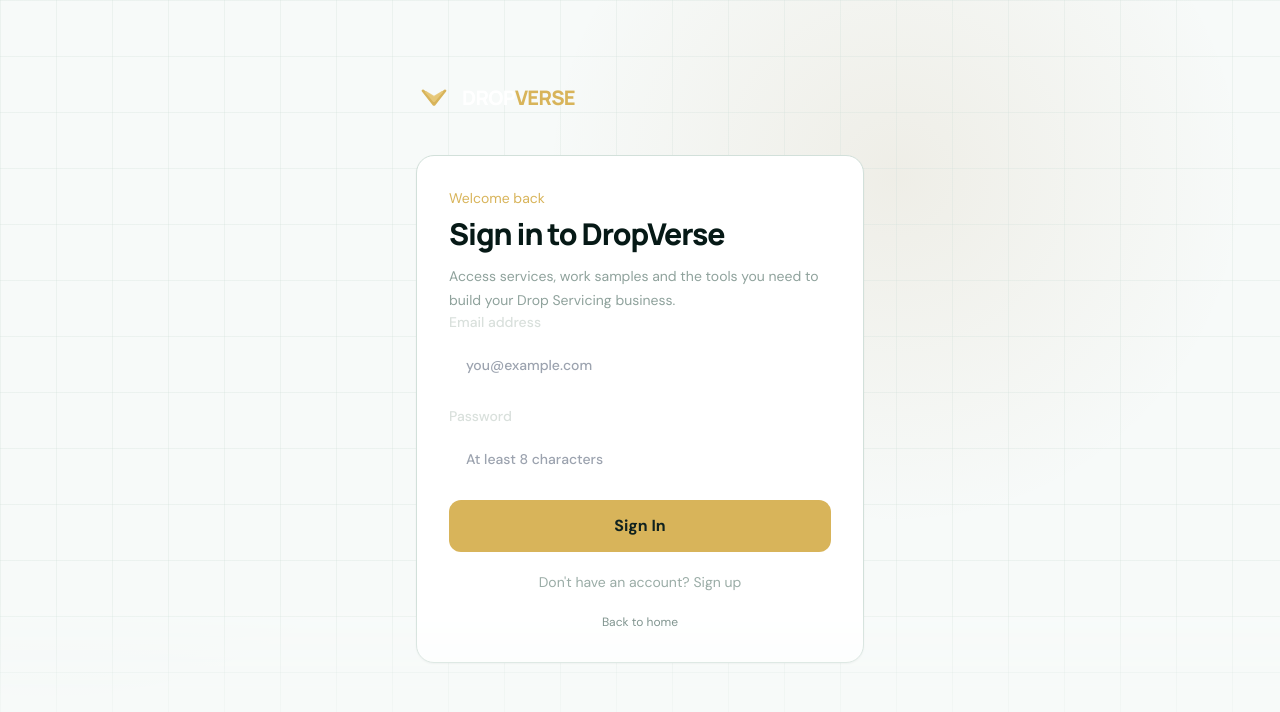
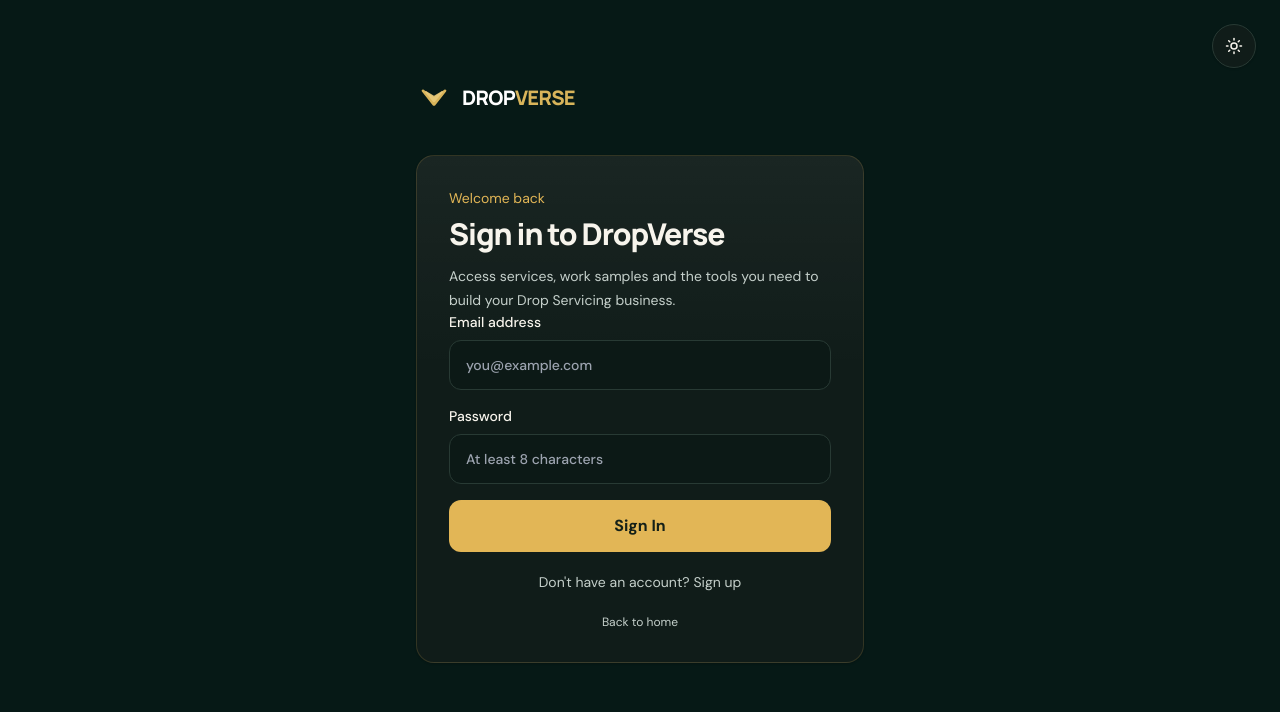
Before and after one commit to dropverseagency/dropverse, a Next.js app: page /login in a window 1280 px wide. Shown: the top 712 px of the page. Built offline with nearby package versions, Linux system fonts and the light colour scheme.

Commit message:
refactor(login): ThemeToggle + semantic tokens for light/dark

```diff
--- a/app/login/page.tsx
+++ b/app/login/page.tsx
@@ -4,14 +4,16 @@ import { FormEvent, Suspense, useEffect, useMemo, useRef, useState } from 'react
 import Link from 'next/link'
 import { useSearchParams } from 'next/navigation'
 import Brand from '../../components/Brand'
+import ThemeToggle from '../../components/ThemeToggle'
 import ProviderButton from '../../components/ProviderButton'
 import { createClient } from '../../lib/supabase'
 import { COUNTRIES, type Country } from '../../lib/countries'
 import { applyPendingReferral } from '../../lib/attributeReferralAction'
 
-// Google OAuth is wired in Supabase but kept hidden from the UI until Google
-// verification is complete. Flip to true (or NEXT_PUBLIC_GOOGLE_SIGN_IN=true) to restore.
 const GOOGLE_SIGN_IN_ENABLED = process.env.NEXT_PUBLIC_GOOGLE_SIGN_IN === 'true'
+
+const fieldClass =
+  'mt-2 w-full rounded-xl border border-border bg-muted px-4 py-3.5 text-foreground outline-none focus:border-primary/50'
 
 export default function LoginPage() {
   return (
@@ -22,14 +24,9 @@ export default function LoginPage() {
 }
 
 function LoginPageInner() {
-  // Use next/navigation's useSearchParams() so the values are always accurate
-  // after client-side (soft) navigation — window.location.search is stale during
-  // Next.js soft transitions and caused the ref mode to be missed.
   const searchParams = useSearchParams()
   const [redirectTo] = useState(() => searchParams.get('redirect') || '/dashboard')
-  // Visitors arriving from an affiliate link (/r/CODE → /login?ref=CODE) land
-  // directly on the sign-up form instead of the sign-in form.
-  const [mode, setMode] = useState<'login' | 'signup'>(() => searchParams.get('ref') ? 'signup' : 'login')
+  const [mode, setMode] = useState<'login' | 'signup'>(() => (searchParams.get('ref') ? 'signup' : 'login'))
   const [referralPrefill] = useState(() => searchParams.get('ref') || '')
   const [loading, setLoading] = useState(false)
   const [providerLoading, setProviderLoading] = useState<string | null>(null)
@@ -41,28 +38,25 @@ function LoginPageInner() {
     setError(null)
     setMessage(null)
     setLoading(true)
-
     const form = new FormData(event.currentTarget)
     const email = String(form.get('email') || '').trim()
     const password = String(form.get('password') || '')
     const supabase = createClient()
-
     try {
       if (mode === 'signup') {
         const fullName = String(form.get('full_name') || '').trim()
         const phone = String(form.get('phone') || '').trim()
         const username = String(form.get('username') || '').trim()
-        if (!username || username.length < 3) {
-          throw new Error('Username is required (at least 3 characters).')
-        }
+        if (!username || username.length < 3) throw new Error('Username is required (at least 3 characters).')
         const telegramUsername = String(form.get('telegram_username') || '').trim()
         const referralCode = String(form.get('referral_code') || '').trim().toUpperCase()
         if (referralCode) {
           try {
             await fetch('/api/referral/pending?code=' + encodeURIComponent(referralCode))
-          } catch { /* non-fatal — attribution retries after signup */ }
+          } catch {
+            /* non-fatal */
+          }
         }
-
         const { data, error: signUpError } = await supabase.auth.signUp({
           email,
           password,
@@ -79,18 +73,13 @@ function LoginPageInner() {
           }
           throw signUpError
         }
-        // Apply any pending referral code (from a /r/... link the user clicked before signing up).
         applyPendingReferral().catch(() => undefined)
         if (data.session) window.location.assign(redirectTo)
         else setMessage('Account created. Please open the confirmation email we sent to your inbox, then sign in.')
       } else {
         const { error: signInError, data: signInData } = await supabase.auth.signInWithPassword({ email, password })
         if (signInError) throw signInError
-        // Apply any pending referral code (from a /r/... link clicked before signing in).
-        // Applies once to the now-authenticated user; safe and idempotent.
         applyPendingReferral().catch(() => undefined)
-        // New users (no workspace yet) start at Pricing to pick a plan;
-        // existing users with a workspace go straight to the dashboard.
         window.location.assign(await firstLoginTarget(supabase, signInData?.user?.id ?? ''))
       }
     } catch (submitError) {
@@ -115,8 +104,6 @@ function LoginPageInner() {
     }
   }
 
-  // Decide where a signed-in user should land: existing users -> dashboard,
-  // brand-new users (no workspace yet) -> /pricing to choose a plan.
   async function firstLoginTarget(
     supabase: ReturnType<typeof createClient>,
     userId: string,
@@ -127,8 +114,6 @@ function LoginPageInner() {
     return '/pricing'
   }
 
-  // Handle email confirmation hash: /auth/v1/verify lands on the site with the token in the URL.
-  // When the user follows the confirm link, exchange the hash and redirect.
   useEffect(() => {
     if (typeof window === 'undefined') return
     if (window.location.hash.length < 3) return
@@ -142,13 +127,20 @@ function LoginPageInner() {
   }, [redirectTo])
 
   return (
-    <main className="min-h-screen grid-bg px-5 py-12 sm:py-20">
+    <main className="relative min-h-screen bg-background px-5 py-12 text-foreground sm:py-20">
+      <div className="absolute right-4 top-4 z-10 sm:right-6 sm:top-6">
+        <ThemeToggle />
+      </div>
       <div className="mx-auto w-full max-w-md">
         <Brand />
-        <div className="card mt-8 rounded-3xl p-7 sm:p-8">
-          <p className="text-sm text-[#d8b45a]">{mode === 'login' ? 'Welcome back' : 'Start your journey'}</p>
-          <h1 className="font-display mt-2 text-3xl font-extrabold">{mode === 'login' ? 'Sign in to DropVerse' : 'Create your account'}</h1>
-          <p className="mt-3 text-sm leading-6 text-[#8fa29c]">Access services, work samples and the tools you need to build your Drop Servicing business.</p>
+        <div className="card mt-8 rounded-3xl border border-border bg-card p-7 sm:p-8">
+          <p className="text-sm text-primary">{mode === 'login' ? 'Welcome back' : 'Start your journey'}</p>
+          <h1 className="font-display mt-2 text-3xl font-extrabold text-foreground">
+            {mode === 'login' ? 'Sign in to DropVerse' : 'Create your account'}
+          </h1>
+          <p className="mt-3 text-sm leading-6 text-muted-foreground">
+            Access services, work samples and the tools you need to build your Drop Servicing business.
+          </p>
 
           {GOOGLE_SIGN_IN_ENABLED ? (
             <>
@@ -159,31 +151,107 @@ function LoginPageInner() {
                   loading={providerLoading === 'google'}
                   onClick={() => handleProvider('google')}
                   logo={
-                    <svg viewBox="0 0 48 48" className="h-5 w-5" aria-hidden="true"><path fill="#EA4335" d="M24 9.5c3.54 0 6.71 1.22 9.21 3.6l6.85-6.85C35.9 2.38 30.47 0 24 0 14.62 0 6.51 5.38 2.56 13.22l7.98 6.19C12.43 13.72 17.74 9.5 24 9.5z"/><path fill="#4285F4" d="M46.98 24.55c0-1.57-.15-3.09-.38-4.55H24v9.02h12.94c-.58 2.96-2.26 5.48-4.78 7.18l7.73 6c4.51-4.18 7.09-10.36 7.09-17.65z"/><path fill="#FBBC05" d="M10.53 28.59a14.5 14.5 0 0 1 0-9.18l-7.98-6.19a24.01 24.01 0 0 0 0 21.56l7.98-6.19z"/><path fill="#34A853" d="M24 48c6.48 0 11.93-2.13 15.89-5.81l-7.73-6c-2.15 1.45-4.92 2.3-8.16 2.3-6.26 0-11.57-4.22-13.47-9.91l-7.98 6.19C6.51 42.62 14.62 48 24 48z"/></svg>
+                    <svg viewBox="0 0 48 48" className="h-5 w-5" aria-hidden="true">
+                      <path fill="#EA4335" d="M24 9.5c3.54 0 6.71 1.22 9.21 3.6l6.85-6.85C35.9 2.38 30.47 0 24 0 14.62 0 6.51 5.38 2.56 13.22l7.98 6.19C12.43 13.72 17.74 9.5 24 9.5z" />
+                      <path fill="#4285F4" d="M46.98 24.55c0-1.57-.15-3.09-.38-4.55H24v9.02h12.94c-.58 2.96-2.26 5.48-4.78 7.18l7.73 6c4.51-4.18 7.09-10.36 7.09-17.65z" />
+                      <path fill="#FBBC05" d="M10.53 28.59a14.5 14.5 0 0 1 0-9.18l-7.98-6.19a24.01 24.01 0 0 0 0 21.56l7.98-6.19z" />
+                      <path fill="#34A853" d="M24 48c6.48 0 11.93-2.13 15.89-5.81l-7.73-6c-2.15 1.45-4.92 2.3-8.16 2.3-6.26 0-11.57-4.22-13.47-9.91l-7.98 6.19C6.51 42.62 14.62 48 24 48z" />
+                    </svg>
                   }
                 />
               </div>
-              <div className="my-6 flex items-center gap-3 text-xs uppercase tracking-[.16em] text-[#718781]"><span className="h-px flex-1 bg-white/10" />or email<span className="h-px flex-1 bg-white/10" /></div>
+              <div className="my-6 flex items-center gap-3 text-xs uppercase tracking-[.16em] text-muted-foreground">
+                <span className="h-px flex-1 bg-border" />
+                or email
+                <span className="h-px flex-1 bg-border" />
+              </div>
             </>
           ) : null}
 
           <form onSubmit={handleSubmit} className="space-y-4">
-            {mode === 'signup' && <>
-              <label className="block text-sm font-medium text-[#d9e0dc]">Full name<input name="full_name" className="mt-2 w-full rounded-xl border border-white/10 bg-white/5 px-4 py-3.5 outline-none focus:border-[rgba(216,180,90,0.50)]" type="text" placeholder="Your full name" required autoComplete="name" /></label>
-              <label className="block text-sm font-medium text-[#d9e0dc]">Mobile number <span className="text-xs font-normal text-[#9aaca6]">(must work on WhatsApp or Telegram)</span><CountryPhoneField /></label>
-              <label className="block text-sm font-medium text-[#d9e0dc]">Username<input name="username" className="mt-2 w-full rounded-xl border border-white/10 bg-white/5 px-4 py-3.5 outline-none focus:border-[rgba(216,180,90,0.50)]" type="text" placeholder="Pick a username" required minLength={3} autoComplete="username" /></label>
-              <label className="block text-sm font-medium text-[#d9e0dc]">Telegram username <span className="text-xs font-normal text-[#9aaca6]">(optional)</span><input name="telegram_username" className="mt-2 w-full rounded-xl border border-white/10 bg-white/5 px-4 py-3.5 outline-none focus:border-[rgba(216,180,90,0.50)]" type="text" placeholder="@username" autoComplete="nickname" /></label>
-              <label className="block text-sm font-medium text-[#d9e0dc]">Referral code <span className="text-xs font-normal text-[#9aaca6]">(optional — from a friend's invite link)</span><input name="referral_code" id="referral_code" className="mt-2 w-full rounded-xl border border-white/10 bg-white/5 px-4 py-3.5 uppercase outline-none focus:border-[rgba(216,180,90,0.50)]" type="text" placeholder="DV-XXXXXXXX" maxLength={12} autoComplete="off" defaultValue={referralPrefill} /></label>
-            </>}
-            <label className="block text-sm font-medium text-[#d9e0dc]">Email address<input name="email" className="mt-2 w-full rounded-xl border border-white/10 bg-white/5 px-4 py-3.5 outline-none focus:border-[rgba(216,180,90,0.50)]" type="email" placeholder="you@example.com" required autoComplete="email" /></label>
-            <label className="block text-sm font-medium text-[#d9e0dc]">Password<input name="password" className="mt-2 w-full rounded-xl border border-white/10 bg-white/5 px-4 py-3.5 outline-none focus:border-[rgba(216,180,90,0.50)]" type="password" placeholder="At least 8 characters" required minLength={8} autoComplete={mode === 'login' ? 'current-password' : 'new-password'} /></label>
-            {message && <p className="rounded-lg border border-[rgba(216,180,90,0.30)] bg-[rgba(216,180,90,0.10)] px-4 py-2.5 text-sm text-[#f0d98b]">{message}</p>}
-            {error && <p className="rounded-lg border border-red-400/30 bg-red-400/10 px-4 py-2.5 text-sm text-red-200">{error}</p>}
-            <button disabled={loading || Boolean(providerLoading)} className="w-full rounded-xl bg-[#d8b45a] px-5 py-3.5 font-bold text-[#10221f] transition hover:bg-[#f0d98b] disabled:opacity-60">{loading ? 'Processing...' : mode === 'login' ? 'Sign In' : 'Create Account'}</button>
+            {mode === 'signup' && (
+              <>
+                <label className="block text-sm font-medium text-foreground">
+                  Full name
+                  <input name="full_name" className={fieldClass} type="text" placeholder="Your full name" required autoComplete="name" />
+                </label>
+                <label className="block text-sm font-medium text-foreground">
+                  Mobile number{' '}
+                  <span className="text-xs font-normal text-muted-foreground">(must work on WhatsApp or Telegram)</span>
+                  <CountryPhoneField />
+                </label>
+                <label className="block text-sm font-medium text-foreground">
+                  Username
+                  <input name="username" className={fieldClass} type="text" placeholder="Pick a username" required minLength={3} autoComplete="username" />
+                </label>
+                <label className="block text-sm font-medium text-foreground">
+                  Telegram username <span className="text-xs font-normal text-muted-foreground">(optional)</span>
+                  <input name="telegram_username" className={fieldClass} type="text" placeholder="@username" autoComplete="nickname" />
+                </label>
+                <label className="block text-sm font-medium text-foreground">
+                  Referral code{' '}
+                  <span className="text-xs font-normal text-muted-foreground">(optional — from a friend&apos;s invite link)</span>
+                  <input
+                    name="referral_code"
+                    id="referral_code"
+                    className={`${fieldClass} uppercase`}
+                    type="text"
+                    placeholder="DV-XXXXXXXX"
+                    maxLength={12}
+                    autoComplete="off"
+                    defaultValue={referralPrefill}
+                  />
+                </label>
+              </>
+            )}
+            <label className="block text-sm font-medium text-foreground">
+              Email address
+              <input name="email" className={fieldClass} type="email" placeholder="you@example.com" required autoComplete="email" />
+            </label>
+            <label className="block text-sm font-medium text-foreground">
+              Password
+              <input
+                name="password"
+                className={fieldClass}
+                type="password"
+                placeholder="At least 8 characters"
+                required
+                minLength={8}
+                autoComplete={mode === 'login' ? 'current-password' : 'new-password'}
+              />
+            </label>
+            {message && (
+              <p className="rounded-lg border border-primary/30 bg-primary/10 px-4 py-2.5 text-sm text-primary">{message}</p>
+            )}
+            {error && (
+              <p className="rounded-lg border border-danger/30 bg-danger/10 px-4 py-2.5 text-sm text-danger">{error}</p>
+            )}
+            <button
+              disabled={loading || Boolean(providerLoading)}
+              className="w-full rounded-xl bg-primary px-5 py-3.5 font-bold text-primary-foreground transition hover:opacity-90 disabled:opacity-60"
+            >
+              {loading ? 'Processing...' : mode === 'login' ? 'Sign In' : 'Create Account'}
+            </button>
           </form>
-          {mode === 'signup' && <p className="mt-4 text-xs leading-5 text-[#81948e]">Please make sure your phone number works on WhatsApp or Telegram so we can contact you when needed.</p>}
-          <button type="button" onClick={() => { setMode(mode === 'login' ? 'signup' : 'login'); setError(null); setMessage(null) }} className="mt-5 w-full text-sm text-[#9aaca6] hover:text-[#f0d98b]">{mode === 'login' ? "Don't have an account? Sign up" : 'Already have an account? Sign in'}</button>
-          <Link href="/" className="mt-5 block text-center text-xs text-[#718781] hover:text-[#d8b45a]">Back to home</Link>
+          {mode === 'signup' && (
+            <p className="mt-4 text-xs leading-5 text-muted-foreground">
+              Please make sure your phone number works on WhatsApp or Telegram so we can contact you when needed.
+            </p>
+          )}
+          <button
+            type="button"
+            onClick={() => {
+              setMode(mode === 'login' ? 'signup' : 'login')
+              setError(null)
+              setMessage(null)
+            }}
+            className="mt-5 w-full text-sm text-muted-foreground hover:text-primary"
+          >
+            {mode === 'login' ? "Don't have an account? Sign up" : 'Already have an account? Sign in'}
+          </button>
+          <Link href="/" className="mt-5 block text-center text-xs text-muted-foreground hover:text-primary">
+            Back to home
+          </Link>
         </div>
       </div>
     </main>
@@ -194,7 +262,7 @@ function CountryPhoneField() {
   const [country, setCountry] = useState<Country>(() => {
     const lang = typeof navigator !== 'undefined' ? navigator.language : 'en'
     const cc = lang.split('-').pop()?.toUpperCase() || 'US'
-    return COUNTRIES.find(c => c.iso2 === cc) || COUNTRIES.find(c => c.iso2 === 'US')!
+    return COUNTRIES.find((c) => c.iso2 === cc) || COUNTRIES.find((c) => c.iso2 === 'US')!
   })
   const [number, setNumber] = useState('')
   const [query, setQuery] = useState('')
@@ -213,10 +281,11 @@ function CountryPhoneField() {
   const filtered = useMemo(() => {
     const q = query.trim().toLowerCase()
     if (!q) return COUNTRIES
-    return COUNTRIES.filter(c =>
-      c.name.toLowerCase().includes(q) ||
-      c.iso2.toLowerCase().includes(q) ||
-      c.dialCode.includes(q.replace(/\+/, ''))
+    return COUNTRIES.filter(
+      (c) =>
+        c.name.toLowerCase().includes(q) ||
+        c.iso2.toLowerCase().includes(q) ||
+        c.dialCode.includes(q.replace(/\+/, '')),
     )
   }, [query])
 
@@ -231,38 +300,39 @@ function CountryPhoneField() {
       <div ref={boxRef} className="relative w-[11rem] shrink-0">
         <button
           type="button"
-          onClick={() => setOpen(o => !o)}
-          className="flex h-full w-full items-center gap-2 rounded-xl border border-white/10 bg-white/5 px-2 py-3.5 text-sm outline-none focus:border-[rgba(216,180,90,0.50)]"
+          onClick={() => setOpen((o) => !o)}
+          className="flex h-full w-full items-center gap-2 rounded-xl border border-border bg-muted px-2 py-3.5 text-sm outline-none focus:border-primary/50"
           aria-label="Choose country code"
         >
           <span className="text-base leading-none">{country.flag}</span>
-          <span className="font-semibold text-[#d9e0dc]">{country.iso2}</span>
-          <span className="text-[#9aaca6]">{country.dialCode}</span>
-          <svg viewBox="0 0 20 20" fill="currentColor" className="ml-auto h-4 w-4 text-[#718781]" aria-hidden="true"><path fillRule="evenodd" d="M5.23 7.21a.75.75 0 011.06.02L10 11.168l3.71-3.938a.75.75 0 111.09 1.03l-4.25 4.5a.75.75 0 01-1.09 0l-4.25-4.5a.75.75 0 01.02-1.06z" clipRule="evenodd" /></svg>
+          <span className="font-semibold text-foreground">{country.iso2}</span>
+          <span className="text-muted-foreground">{country.dialCode}</span>
         </button>
         {open && (
-          <div className="absolute left-0 top-full z-40 mt-1 w-[16rem] overflow-hidden rounded-xl border border-white/10 bg-[#122521] shadow-xl">
-            <div className="border-b border-white/10 p-2">
+          <div className="absolute left-0 top-full z-40 mt-1 w-[16rem] overflow-hidden rounded-xl border border-border bg-card shadow-elevated">
+            <div className="border-b border-border p-2">
               <input
                 value={query}
-                onChange={e => setQuery(e.target.value)}
+                onChange={(e) => setQuery(e.target.value)}
                 placeholder="Search country or code..."
                 autoFocus
-                className="w-full rounded-lg border border-white/10 bg-white/5 px-3 py-2 text-sm outline-none focus:border-[rgba(216,180,90,0.50)]"
+                className="w-full rounded-lg border border-border bg-muted px-3 py-2 text-sm outline-none focus:border-primary/50"
               />
             </div>
             <ul className="max-h-56 overflow-y-auto">
-              {filtered.length === 0 && <li className="px-3 py-2 text-xs text-[#718781]">No country found</li>}
-              {filtered.map(c => (
+              {filtered.length === 0 && <li className="px-3 py-2 text-xs text-muted-foreground">No country found</li>}
+              {filtered.map((c) => (
                 <li key={`${c.iso2}-${c.dialCode}-${c.name}`}>
                   <button
                     type="button"
                     onClick={() => pick(c)}
-                    className={`flex w-full items-center gap-2 px-3 py-1.5 text-sm hover:bg-white/10 ${c.iso2 === country.iso2 ? 'bg-[rgba(216,180,90,0.12)] text-[#f0d98b]' : 'text-[#d9e0dc]'}`}
+                    className={`flex w-full items-center gap-2 px-3 py-1.5 text-sm hover:bg-muted ${
+                      c.iso2 === country.iso2 ? 'bg-primary/10 text-primary' : 'text-foreground'
+                    }`}
                   >
                     <span className="text-base leading-none">{c.flag}</span>
                     <span className="w-8 font-semibold">{c.iso2}</span>
-                    <span className="w-12 text-[#9aaca6]">{c.dialCode}</span>
+                    <span className="w-12 text-muted-foreground">{c.dialCode}</span>
                     <span className="flex-1 truncate text-left">{c.name}</span>
                   </button>
                 </li>
@@ -272,13 +342,13 @@ function CountryPhoneField() {
         )}
       </div>
       <input
-        className="w-full rounded-xl border border-white/10 bg-white/5 px-4 py-3.5 outline-none focus:border-[rgba(216,180,90,0.50)]"
+        className={fieldClass}
         type="tel"
         inputMode="tel"
         placeholder="555 123 4567"
         required
         value={number}
-        onChange={e => setNumber(e.target.value)}
+        onChange={(e) => setNumber(e.target.value)}
       />
       <input type="hidden" name="phone" value={`${country.dialCode} ${number.trim()}`} />
     </div>
```
